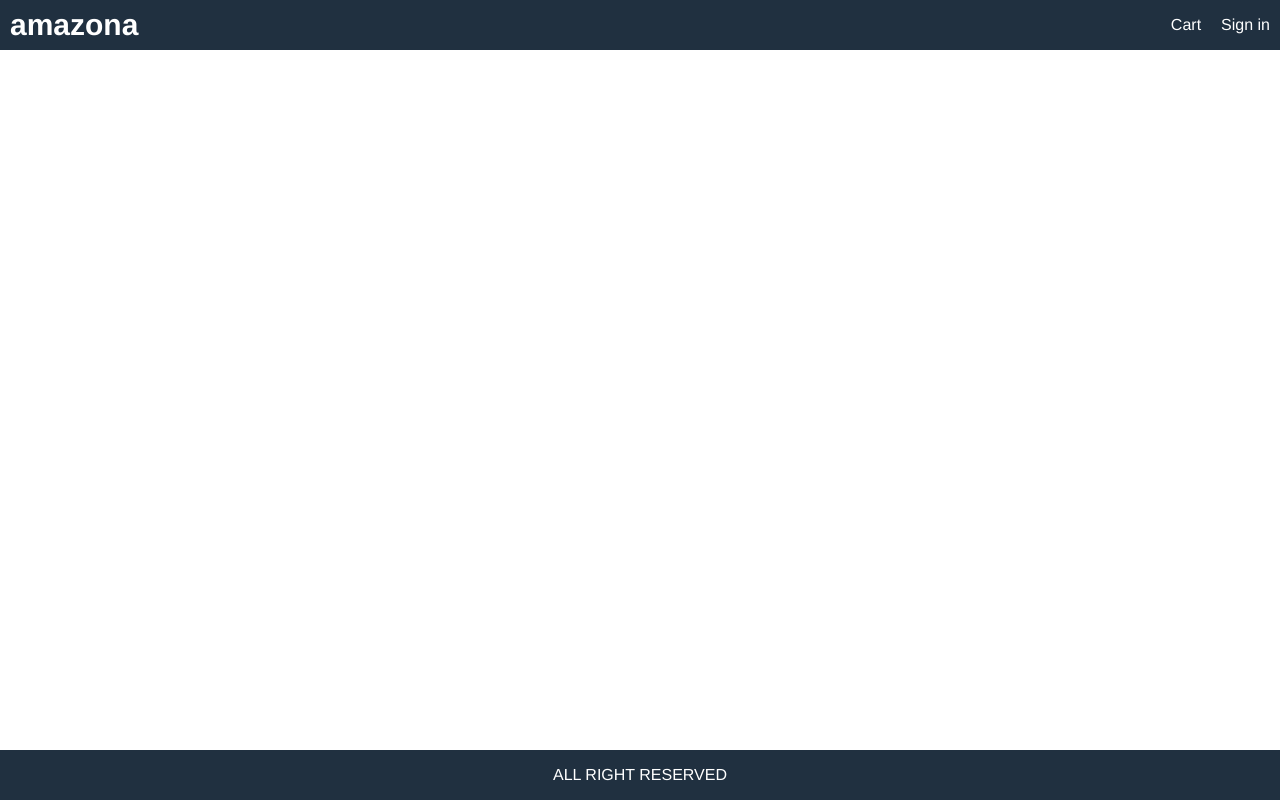
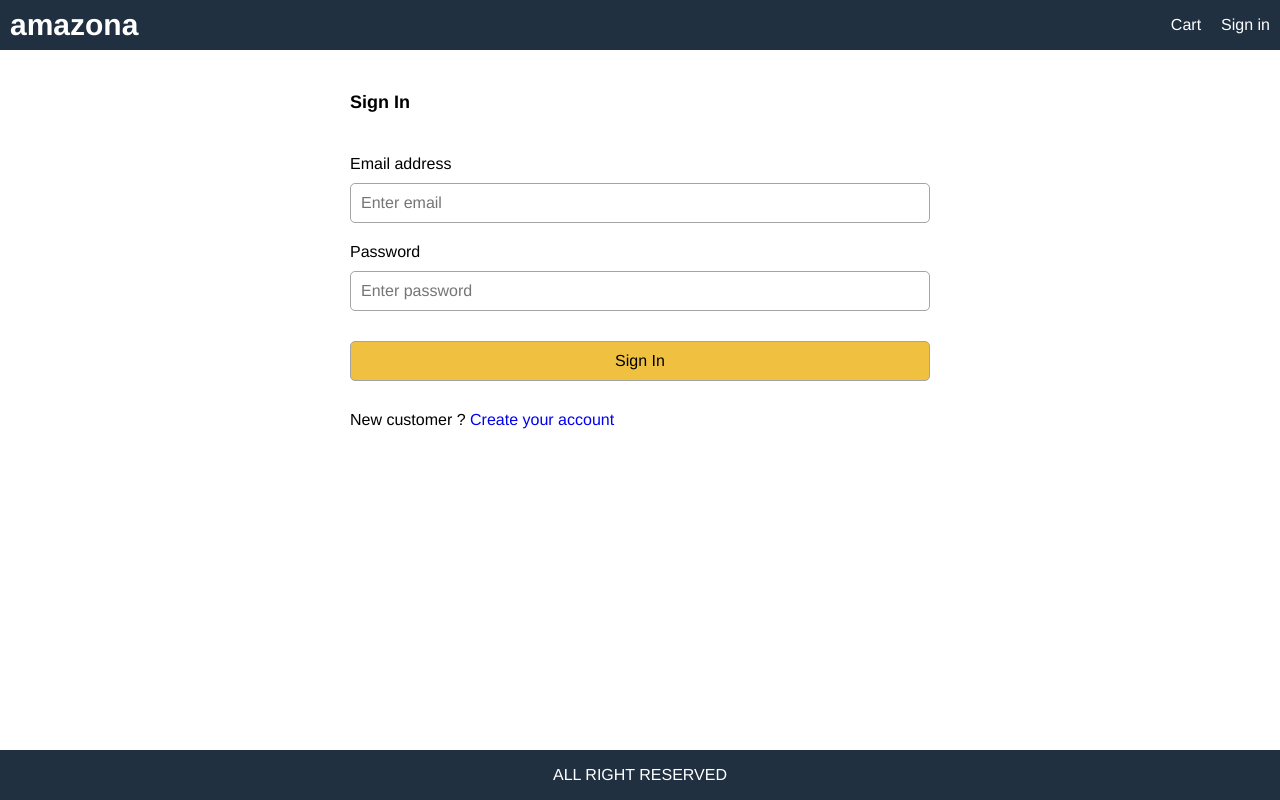
Before and after one commit to jarray-kais/amazona-redux, a React (Create React App) app in the folder client/: page /signin in a window 1280 px wide. Built offline with nearby package versions, Linux system fonts and the light colour scheme.

Commit message:
Design-Signin-Screen
Signed-off-by: jarray-kais <jarraykais1@gmail.com>

```diff
--- a/client/src/App.js
+++ b/client/src/App.js
@@ -4,6 +4,7 @@
 import ProductScreen from "./screens/ProductScreen";
 import HomeScreen from "./screens/HomeScreen";
 import CartScreen from './screens/CartScreen';
+import SigninScreen from './screens/SigninScreen';
 
 
 
@@ -31,6 +32,7 @@
       </header>
       <main>
       <Routes>
+      <Route path="/signin" element={<SigninScreen/>}></Route>
       <Route path='/cart/:id' element={<CartScreen />} />
       <Route path="/product/:id" element={<ProductScreen/>}></Route>
        <Route path="/" element={<HomeScreen/>} exact></Route>
--- a/client/src/index.css
+++ b/client/src/index.css
@@ -190,3 +190,17 @@
   color: #a02020;
   background-color: #ffe0e0;
 }
+/* Form */
+.form {
+  max-width: 60rem;
+  margin: 0 auto;
+}
+.form > div {
+  display: flex;
+  flex-direction: column;
+  margin: 1rem;
+}
+.form label {
+  margin: 1rem 0;
+  display: block;
+}
--- /dev/null
+++ b/client/src/screens/SigninScreen.js
@@ -0,0 +1,56 @@
+import React, { useState } from "react";
+import { Link } from "react-router-dom";
+
+
+const SigninScreen = () => {
+  const [email, setEmail] = useState("");
+  const [password, setPassword] = useState("");
+
+  const submitHandler = (e) => {
+    e.preventDefault();
+    // TODO: sign in action
+  };
+  return (
+    <div>
+      <form className="form" onSubmit={submitHandler}>
+        <div>
+          <h1>Sign In</h1>
+        </div>
+        <div>
+          <label htmlFor="email">Email address</label>
+          <input
+            type="email"
+            id="email"
+            placeholder="Enter email"
+            required
+            onChange={(e) => setEmail(e.target.value)}
+          ></input>
+        </div>
+        <div>
+          <label htmlFor="password">Password</label>
+          <input
+            type="password"
+            id="password"
+            placeholder="Enter password"
+            required
+            onChange={(e) => setPassword(e.target.value)}
+          ></input>
+        </div>
+        <div>
+          <label />
+          <button className="primary" type="submit">
+            Sign In
+          </button>
+        </div>
+        <div>
+          <label />
+          <div>
+          New customer ? <Link to="/register">Create your account</Link>
+          </div>
+        </div>
+      </form>
+    </div>
+  );
+};
+
+export default SigninScreen;
```
